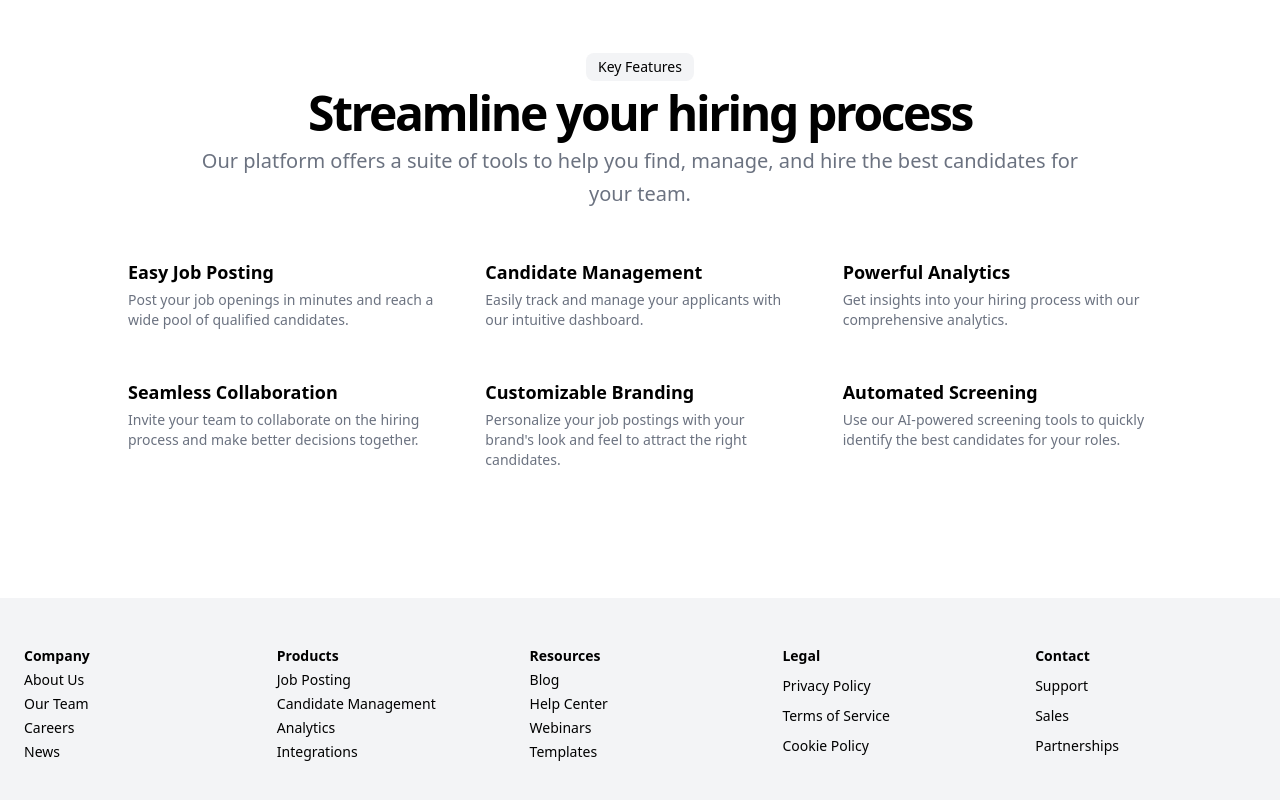
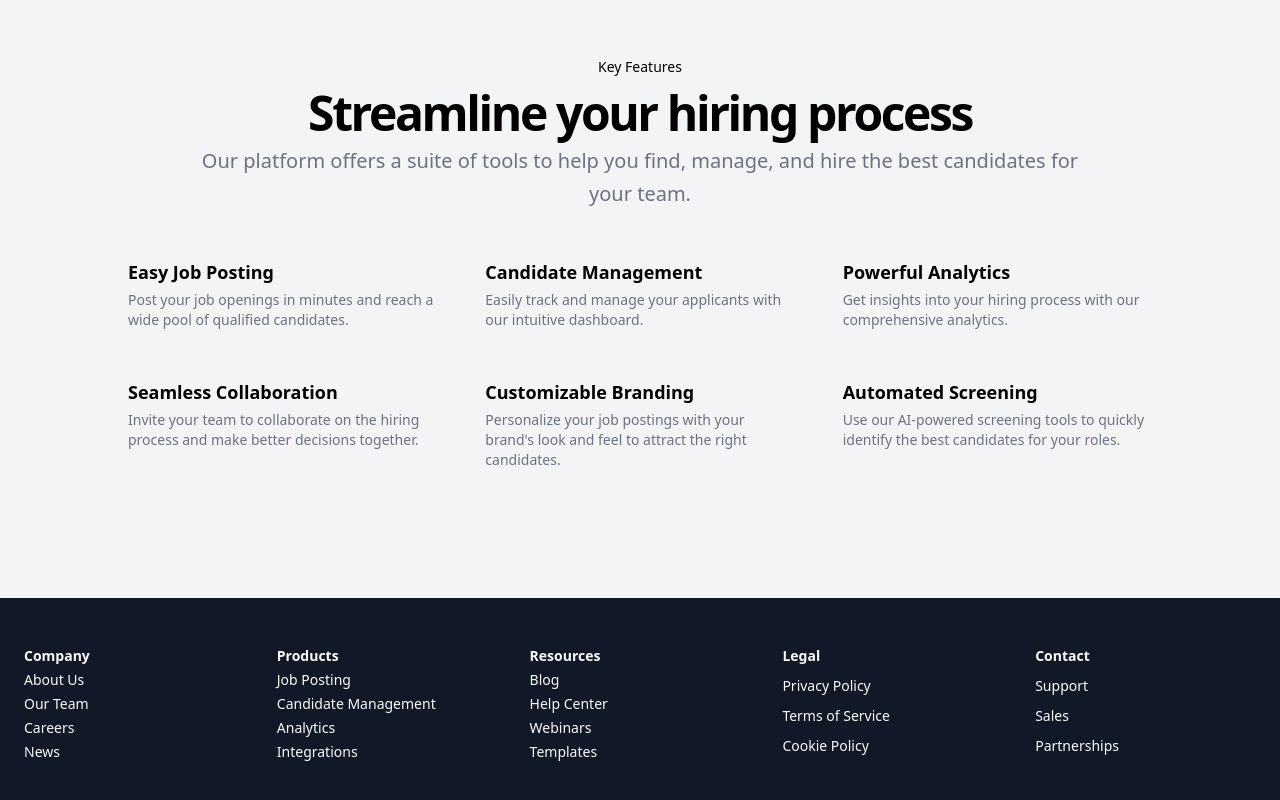
Before and after one commit to Vero-Ventures/job-bank, a Next.js app: page / in a window 1280 px wide. Shown: the part 668-1468 px from the top of the page. Built offline with nearby package versions, Linux system fonts and the light colour scheme; no server answers.

Commit message:
Increase footer contrast

```diff
--- a/src/app/page.js
+++ b/src/app/page.js
@@ -68,7 +68,7 @@ export default function Component() {
             </div>
           </div>
         </section>
-        <section className="w-full py-12 md:py-24 lg:py-32 flex justify-center items-center">
+        <section className="w-full py-12 md:py-24 lg:py-32 flex justify-center items-center bg-gray-100">
           <div className="container space-y-12 px-4 md:px-6">
             <div className="flex flex-col items-center justify-center space-y-4 text-center">
               <div className="space-y-2">
@@ -131,7 +131,7 @@ export default function Component() {
           </div>
         </section>
       </main>
-      <footer className="bg-gray-100 p-6 md:py-12 w-full">
+      <footer className="bg-gray-900 p-6 md:py-12 w-full text-gray-50">
         <div className="container max-w-7xl grid grid-cols-2 sm:grid-cols-3 md:grid-cols-5 gap-8 text-sm">
           <div className="grid gap-1">
             <h3 className="font-semibold">Company</h3>
```
